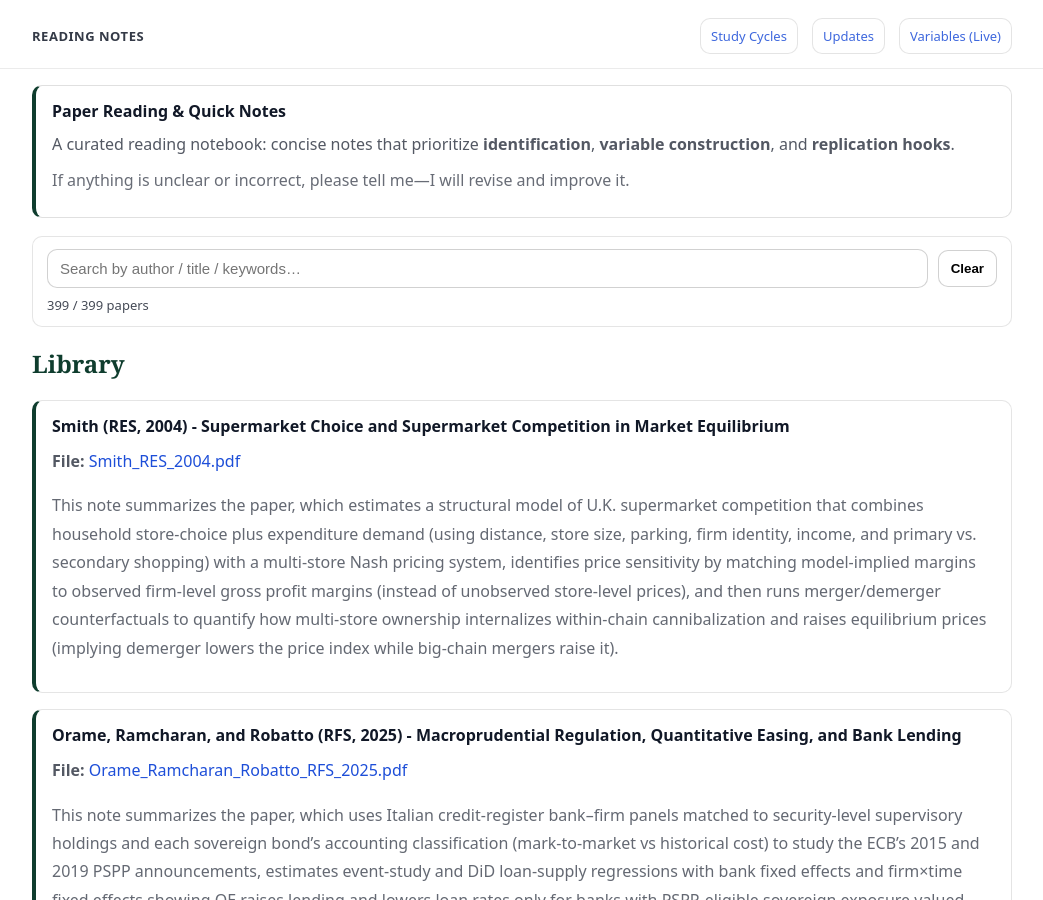
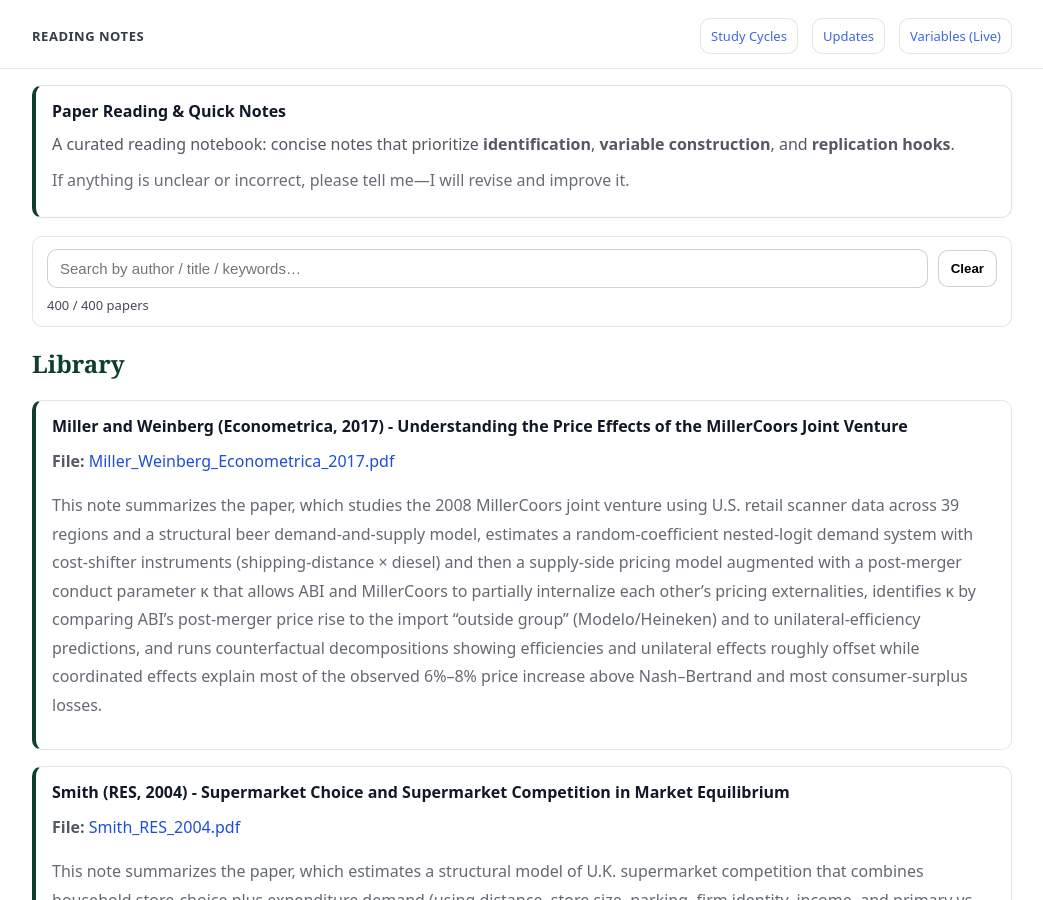
Before and after one commit to yaxinzn/study-archive, a Jekyll site: the page built from reading/index.md, in a window 1280 px wide and 900 px high. Shown: the whole window, without its empty margins (118-1161 px from the left). Built offline with Jekyll 4.4.1, drawn with Linux system fonts in a browser that asks for light colours.

Commit message:
Reading: add/update Miller_Weinberg_Econometrica_2017.pdf

```diff
--- a/_data/reading.yml
+++ b/_data/reading.yml
@@ -1,3 +1,7 @@
+- title: "Miller and Weinberg (Econometrica, 2017) - Understanding the Price Effects of the MillerCoors Joint Venture"
+  file: "Miller_Weinberg_Econometrica_2017.pdf"
+  desc: "This note summarizes the paper, which studies the 2008 MillerCoors joint venture using U.S. retail scanner data across 39 regions and a structural beer demand-and-supply model, estimates a random-coefficient nested-logit demand system with cost-shifter instruments (shipping-distance × diesel) and then a supply-side pricing model augmented with a post-merger conduct parameter κ that allows ABI and MillerCoors to partially internalize each other’s pricing externalities, identifies κ by comparing ABI’s post-merger price rise to the import “outside group” (Modelo/Heineken) and to unilateral-efficiency predictions, and runs counterfactual decompositions showing efficiencies and unilateral effects roughly offset while coordinated effects explain most of the observed 6%–8% price increase above Nash–Bertrand and most consumer-surplus losses."
+
 - title: "Smith (RES, 2004) - Supermarket Choice and Supermarket Competition in Market Equilibrium"
   file: "Smith_RES_2004.pdf"
   desc: "This note summarizes the paper, which estimates a structural model of U.K. supermarket competition that combines household store-choice plus expenditure demand (using distance, store size, parking, firm identity, income, and primary vs. secondary shopping) with a multi-store Nash pricing system, identifies price sensitivity by matching model-implied margins to observed firm-level gross profit margins (instead of unobserved store-level prices), and then runs merger/demerger counterfactuals to quantify how multi-store ownership internalizes within-chain cannibalization and raises equilibrium prices (implying demerger lowers the price index while big-chain mergers raise it)."
```
Also changed, not shown: 1 other file.
